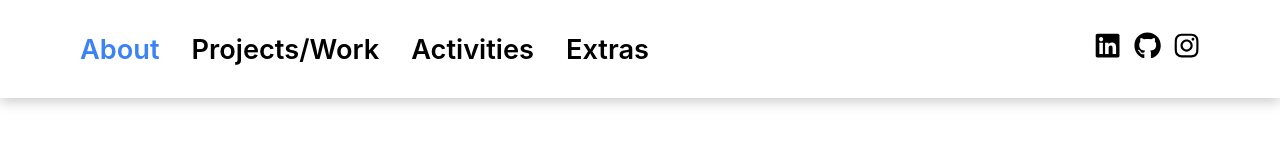
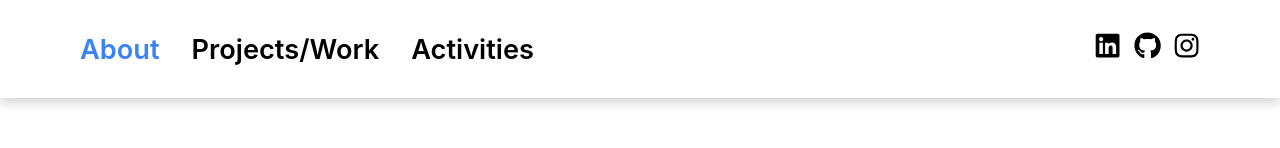
Before and after one commit to kellyzq7/kellyzq7.github.io, a React (Create React App) app: page / in a window 1280 px wide. Shown: the top 148 px of the page. Built offline with nearby package versions, Linux system fonts and the light colour scheme.

Commit message:
Remove extras

```diff
--- a/src/App.js
+++ b/src/App.js
@@ -4,7 +4,6 @@ import Navbar from "./components/Navbar";
 import Home from "./pages/Home";
 import Activities from "./pages/Activities";
 import Projects from "./pages/Projects";
-import Extras from "./pages/Extras";
 import "slick-carousel/slick/slick.css";
 import "slick-carousel/slick/slick-theme.css";
 import "./styles/App.css"
@@ -17,7 +16,6 @@ function App() {
         <Route path="/" element={<Home />} />
         <Route path="/projects" element={<Projects />} />
         <Route path="/activities" element={<Activities />} />
-        <Route path="/extras" element={<Extras />} />
       </Routes>
     </Router>
   );
--- a/src/components/Navbar.js
+++ b/src/components/Navbar.js
@@ -14,7 +14,6 @@ const Navbar = () => {
                     <Link to="/" className={getIsActive("/") ? "active" : ""}>About</Link>
                     <Link to="/projects" className={getIsActive("/projects") ? "active" : ""}>Projects/Work</Link>
                     <Link to="/activities" className={getIsActive("/activities") ? "active" : ""}>Activities</Link>
-                    <Link to="/extras" className={getIsActive("/extras") ? "active" : ""}>Extras</Link>
                 </div>
             </div>
 
```
